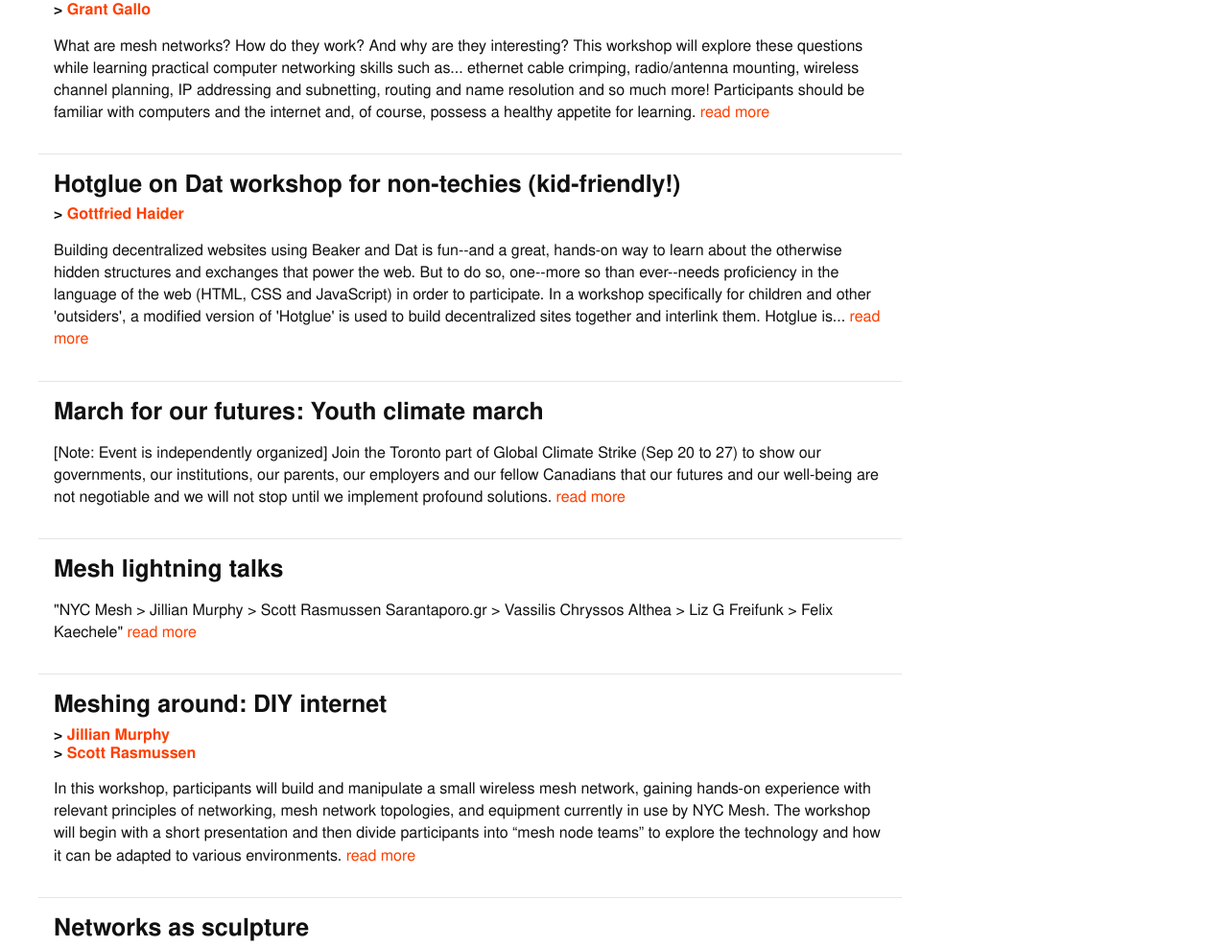
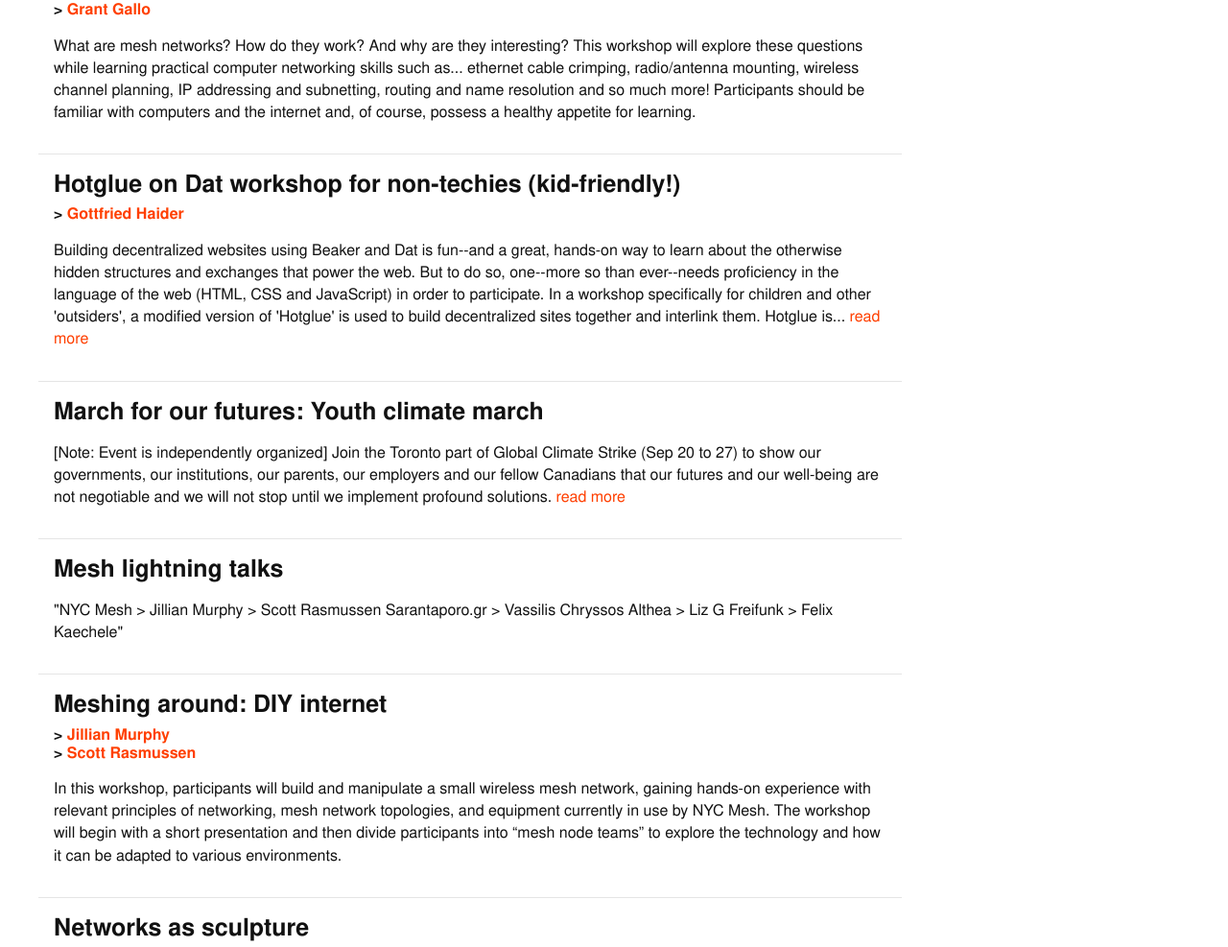
Before and after one commit to ournetworks/ournetworks.ca, a Jekyll site: the page built from program.md, in a window 1280 px wide and 1400 px high, scrolled down 7954 px. Shown: the part 155-1142 px from the top of the window at 96% size. Built offline with Jekyll 4.4.1, drawn with Linux system fonts in a browser that asks for light colours.

Commit message:
fix trailing read more bug

```diff
--- a/_includes/session-details.html
+++ b/_includes/session-details.html
@@ -29,7 +29,7 @@
     {%- endif -%}
     {%- if session.description -%}
     <div class="session-caption">
-        <p>{{ session.description | escape | truncatewords: 75 }}<span class="read-more"><a href="{{ session.descriptionLink }}" rel="noopener"> read more</a></span></p>
+        <p>{{ session.description | escape | truncatewords: 75 }}{%- if session.descriptionLink -%}<span class="read-more"><a href="{{ session.descriptionLink }}" rel="noopener"> read more</a></span>{%- endif -%}</p>
     </div>
     {%- endif -%}
     {%- if session.link or session.twitter or session.github -%}
```
